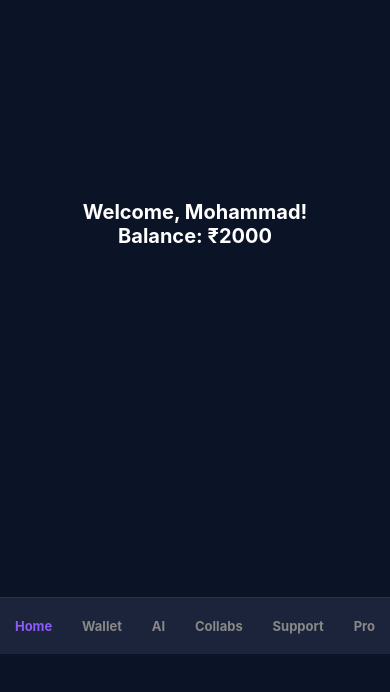
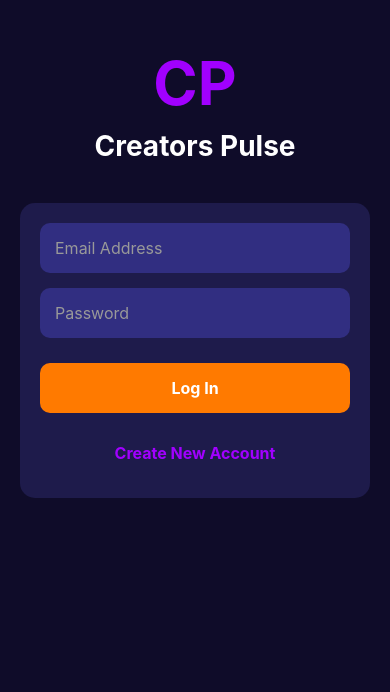
Before and after one commit to shaikhaftab47933-hue/Creators-Pulse, a React Native app: screen / in a window 390 px wide. Shown: the part 150-842 px from the top of the page. Built offline with nearby package versions, Linux system fonts and the light colour scheme.

Commit message:
Add user authentication with signup and login

```diff
--- a/App.js
+++ b/App.js
@@ -1,62 +1,163 @@
 import React, { useState } from 'react';
-import { View, Text, StyleSheet, SafeAreaView, TouchableOpacity, Alert } from 'react-native';
+import { StyleSheet, Text, View, TextInput, TouchableOpacity, ActivityIndicator, Alert, StatusBar } from 'react-native';
+
+// Aapke Supabase Database ki Chabiyan
+const SUPABASE_URL = 'https://awojnjixinygekwrtptn.supabase.co';
+const SUPABASE_KEY = 'Sb_publishable__nKVS2umplsCOxHv_b1uYg_knfNPLd1';
 
 export default function App() {
-  const [activeTab, setActiveTab] = useState('Home');
-  const [balance, setBalance] = useState(2000);
+  const [email, setEmail] = useState('');
+  const [password, setPassword] = useState('');
+  const [user, setUser] = useState(null);
+  const [loading, setLoading] = useState(false);
 
-  const renderContent = () => {
-    switch(activeTab) {
-      case 'Home': return <Text style={styles.title}>Welcome, Mohammad!{"\n"}Balance: ₹{balance}</Text>;
-      case 'Wallet': return (
-        <View style={styles.center}>
-          <Text style={styles.title}>Earnings: ₹{balance}</Text>
-          <TouchableOpacity style={styles.btn} onPress={() => { setBalance(0); Alert.alert("Success", "Withdrawn!"); }}>
-            <Text style={styles.btnText}>Withdraw</Text>
-          </TouchableOpacity>
-        </View>);
-      case 'AI': return <Text style={styles.title}>AI Video Studio{"\n"}Active</Text>;
-      case 'Collabs': return <Text style={styles.title}>Brand Collabs{"\n"}No Active Deals</Text>;
-      case 'Support': return <Text style={styles.title}>Help & Support{"\n"}Contact: support@pulse.com</Text>;
-      case 'Pro': return <Text style={styles.title}>Subscription{"\n"}Plan: Free Member</Text>;
-      default: return <Text style={styles.title}>Welcome, Mohammad!</Text>;
+  // Naya Account Banane Ka Code
+  const signUp = async () => {
+    if (!email || !password) return Alert.alert("Error", "Bhai, Email aur Password dono daalna zaroori hai!");
+    setLoading(true);
+    try {
+      const response = await fetch(`${SUPABASE_URL}/auth/v1/signup`, {
+        method: 'POST',
+        headers: {
+          'apikey': SUPABASE_KEY,
+          'Content-Type': 'application/json'
+        },
+        body: JSON.stringify({ email, password })
+      });
+      const data = await response.json();
+      if (data.error) throw new Error(data.error_description || data.msg || "Signup fail ho gaya.");
+      Alert.alert("Success! 🎉", "Aapka account ban gaya hai! Ab 'Log In' button par click karein.");
+    } catch (error) {
+      Alert.alert("Error", error.message);
     }
+    setLoading(false);
   };
 
+  // Login Karne Ka Code
+  const signIn = async () => {
+    if (!email || !password) return Alert.alert("Error", "Email aur password daaliye!");
+    setLoading(true);
+    try {
+      const response = await fetch(`${SUPABASE_URL}/auth/v1/token?grant_type=password`, {
+        method: 'POST',
+        headers: {
+          'apikey': SUPABASE_KEY,
+          'Content-Type': 'application/json'
+        },
+        body: JSON.stringify({ email, password })
+      });
+      const data = await response.json();
+      if (data.error) throw new Error("Email ya password galat hai.");
+      setUser(data.user); // Login hone par user data save karega
+    } catch (error) {
+      Alert.alert("Login Failed", error.message);
+    }
+    setLoading(false);
+  };
+
+  // Agar user Login NAHI hai, toh ye wala page dikhega (Login Screen)
+  if (!user) {
+    return (
+      <View style={styles.container}>
+        <StatusBar barStyle="light-content" />
+        <Text style={styles.logo}>CP</Text>
+        <Text style={styles.title}>Creators Pulse</Text>
+
+        <View style={styles.form}>
+          <TextInput
+            style={styles.input}
+            placeholder="Email Address"
+            placeholderTextColor="#999"
+            value={email}
+            onChangeText={setEmail}
+            autoCapitalize="none"
+          />
+          <TextInput
+            style={styles.input}
+            placeholder="Password"
+            placeholderTextColor="#999"
+            secureTextEntry
+            value={password}
+            onChangeText={setPassword}
+          />
+
+          {loading ? (
+            <ActivityIndicator size="large" color="#ff7a00" style={{ marginTop: 20 }} />
+          ) : (
+            <>
+              <TouchableOpacity style={styles.loginBtn} onPress={signIn}>
+                <Text style={styles.loginText}>Log In</Text>
+              </TouchableOpacity>
+              <TouchableOpacity style={styles.signupBtn} onPress={signUp}>
+                <Text style={styles.signupText}>Create New Account</Text>
+              </TouchableOpacity>
+            </>
+          )}
+        </View>
+      </View>
+    );
+  }
+
+  // Agar user Login HO GAYA hai, toh usko asli Dashboard dikhega
   return (
-    <SafeAreaView style={styles.container}>
-      <View style={styles.content}>{renderContent()}</View>
+    <View style={styles.container}>
+      <StatusBar barStyle="light-content" />
+      <View style={styles.header}>
+        <Text style={styles.welcomeText}>Welcome,</Text>
+        <Text style={styles.emailText}>{user.email}</Text>
+      </View>
 
-      {/* NAVIGATION BAR - Shifted higher */}
-      <View style={styles.bottomNav}>
-        {['Home', 'Wallet', 'AI', 'Collabs', 'Support', 'Pro'].map((tab) => (
-          <TouchableOpacity key={tab} style={styles.navBtn} onPress={() => setActiveTab(tab)}>
-            <Text style={[styles.navText, activeTab === tab && styles.activeText]}>{tab}</Text>
-          </TouchableOpacity>
-        ))}
+      <View style={styles.card}>
+        <Text style={styles.balanceTitle}>Wallet Balance</Text>
+        <Text style={styles.balanceAmt}>₹0.00</Text>
+        <TouchableOpacity style={styles.withdrawBtn} onPress={() => Alert.alert("KYC Pending", "Paise nikalne ke liye pehle apni KYC complete karein.")}>
+          <Text style={styles.withdrawText}>Withdraw / KYC</Text>
+        </TouchableOpacity>
       </View>
-    </SafeAreaView>
+
+      <View style={styles.grid}>
+        <View style={styles.gridBox}>
+          <Text style={styles.boxTitle}>AI Video Studio</Text>
+          <Text style={styles.boxSub}>Generate Content</Text>
+        </View>
+        <View style={styles.gridBox}>
+          <Text style={styles.boxTitle}>Brand Collabs</Text>
+          <Text style={styles.boxSub}>Find Sponsors</Text>
+        </View>
+      </View>
+
+      <TouchableOpacity style={styles.logoutBtn} onPress={() => setUser(null)}>
+        <Text style={styles.logoutText}>Log Out</Text>
+      </TouchableOpacity>
+    </View>
   );
 }
 
+// App ki Design (Colors aur look)
 const styles = StyleSheet.create({
-  container: { flex: 1, backgroundColor: '#0b1326' },
-  content: { flex: 1, justifyContent: 'center', alignItems: 'center', padding: 20 },
-  center: { alignItems: 'center' },
-  title: { fontSize: 20, color: '#fff', fontWeight: 'bold', textAlign: 'center' },
-  btn: { backgroundColor: '#ef4444', padding: 15, borderRadius: 10, marginTop: 20, width: 150 },
-  btnText: { color: '#fff', textAlign: 'center', fontWeight: 'bold' },
-  // Yahan changes kiye hain: marginBottom badha diya hai
-  bottomNav: {
-    flexDirection: 'row',
-    justifyContent: 'space-around',
-    paddingVertical: 15,
-    backgroundColor: '#1b243a',
-    borderTopWidth: 1,
-    borderColor: '#333',
-    marginBottom: 40 // Yeh value buttons ko upar push karegi
-  },
-  navBtn: { padding: 5 },
-  navText: { color: '#888', fontSize: 13, fontWeight: 'bold' },
-  activeText: { color: '#8b5cf6' }
+  container: { flex: 1, backgroundColor: '#0f0c29', padding: 20, justifyContent: 'center' },
+  logo: { fontSize: 60, fontWeight: 'bold', color: '#a100ff', textAlign: 'center', marginBottom: 10 },
+  title: { fontSize: 28, fontWeight: 'bold', color: '#fff', textAlign: 'center', marginBottom: 40 },
+  form: { backgroundColor: '#1e1b4b', padding: 20, borderRadius: 15 },
+  input: { backgroundColor: '#312e81', color: '#fff', padding: 15, borderRadius: 10, marginBottom: 15, fontSize: 16 },
+  loginBtn: { backgroundColor: '#ff7a00', padding: 15, borderRadius: 10, alignItems: 'center', marginTop: 10 },
+  loginText: { color: '#fff', fontWeight: 'bold', fontSize: 16 },
+  signupBtn: { padding: 15, alignItems: 'center', marginTop: 15 },
+  signupText: { color: '#a100ff', fontWeight: 'bold', fontSize: 16 },
+
+  // Dashboard Styles
+  header: { marginTop: 40, marginBottom: 30 },
+  welcomeText: { color: '#999', fontSize: 18 },
+  emailText: { color: '#fff', fontSize: 20, fontWeight: 'bold' },
+  card: { backgroundColor: '#1e1b4b', padding: 25, borderRadius: 15, alignItems: 'center', marginBottom: 30 },
+  balanceTitle: { color: '#999', fontSize: 16, marginBottom: 10 },
+  balanceAmt: { color: '#4ade80', fontSize: 36, fontWeight: 'bold', marginBottom: 20 },
+  withdrawBtn: { backgroundColor: '#a100ff', paddingHorizontal: 30, paddingVertical: 12, borderRadius: 25 },
+  withdrawText: { color: '#fff', fontWeight: 'bold', fontSize: 16 },
+  grid: { flexDirection: 'row', justifyContent: 'space-between' },
+  gridBox: { backgroundColor: '#312e81', width: '48%', padding: 20, borderRadius: 15, alignItems: 'center' },
+  boxTitle: { color: '#fff', fontWeight: 'bold', fontSize: 16, marginBottom: 5, textAlign: 'center' },
+  boxSub: { color: '#999', fontSize: 12, textAlign: 'center' },
+  logoutBtn: { marginTop: 'auto', padding: 15, alignItems: 'center' },
+  logoutText: { color: '#ff4444', fontWeight: 'bold', fontSize: 16 }
 });
```
